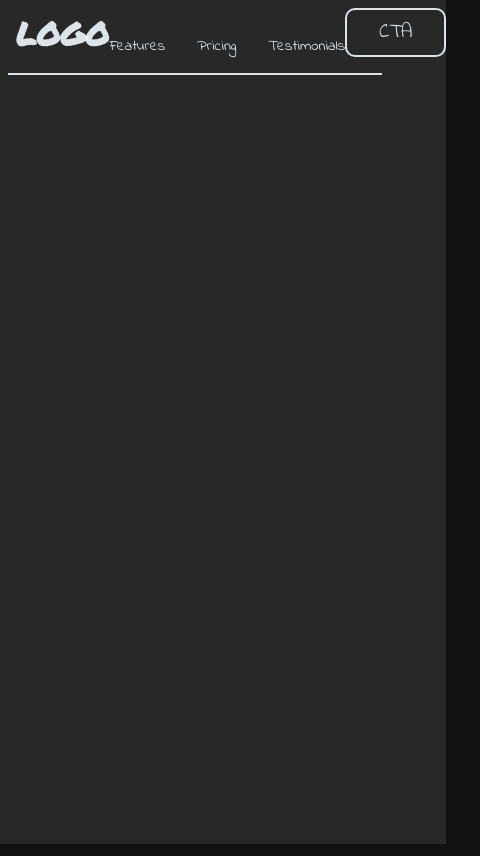
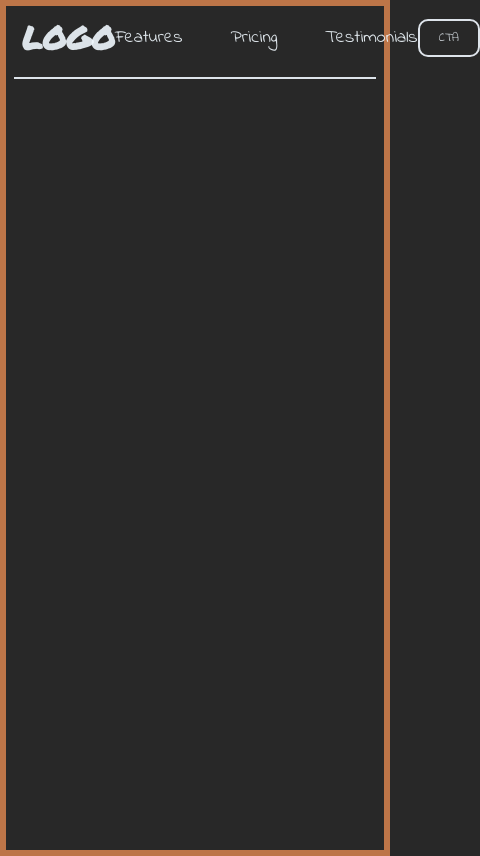
Before and after one commit to Dillonpw/Chalkboard, an Astro site: page / in a window 390 px wide. Shown: the whole page, 480 px wide, since content can reach past the window. Built offline with nearby package versions, Linux system fonts and the light colour scheme; Astro itself is replaced by a stand-in of ours.

Commit message:
flushed out header details

```diff
--- a/src/components/Header.astro
+++ b/src/components/Header.astro
@@ -14,19 +14,40 @@ import Nav from "./Nav.astro";
     justify-content: space-between;
     align-items: end;
     padding: 0 0.5rem 1rem;
-    border-bottom: 2px solid rgba(240, 248, 255, 0.903); ;
+    border-bottom: 2px solid rgba(240, 248, 255, 0.903);
   }
 
   h1 {
     margin: 0;
   }
+  h1:hover {
+    cursor: pointer;
+  }
   a {
-    font-family: Indie Flower, cursive;
+    font-family:
+      Indie Flower,
+      cursive;
     text-decoration: none;
-    padding: .5rem 2rem;
+    padding: 0.5rem 2rem;
     color: rgba(240, 248, 255, 0.903);
     font-size: 20px;
     border: 2px solid rgba(240, 248, 255, 0.903);
     border-radius: 10px;
   }
+
+  a:hover {
+    background-color: rgba(240, 248, 255, 0.903);
+    color: #111111;
+    border: 2px solid rgba(240, 248, 255, 0.903);
+  }
+
+  @media screen and (max-width: 768px) {
+    header {
+        align-items: center;
+    }
+    a {
+      font-size: 12px;
+      padding: 0.5rem 1.2rem;
+    }
+  }
 </style>
--- a/src/components/Nav.astro
+++ b/src/components/Nav.astro
@@ -22,6 +22,9 @@
     color: rgba(240, 248, 255, 0.903);
     text-decoration: none;
   }
+  a:hover {
+    text-decoration: underline;
+  }
 
   @media screen and (max-width: 768px) {
     nav {
@@ -32,13 +35,4 @@
       font-size: 18px;
     }
   }
-
-  @media screen and (max-width: 480px) {
-    nav {
-      gap: 2rem;
-    }
-    a {
-      font-size: 15px;
-    }
-  }
 </style>
--- a/src/layouts/Layout.astro
+++ b/src/layouts/Layout.astro
@@ -25,10 +25,12 @@ import "@fontsource/indie-flower";
 
 <style is:global>
   html {
+    height: 100%;
     background-color: #111111;
     opacity: 0.9;
     color: rgba(240, 248, 255, 0.903);
     margin: 0, auto;
+    border: 6px solid rgb(182, 103, 53);
   }
   h1,
   h2,
@@ -42,5 +44,4 @@ import "@fontsource/indie-flower";
     font-family: "Indie Flower", cursive;
     font-size: larger;
   }
-
 </style>
--- a/src/pages/index.astro
+++ b/src/pages/index.astro
@@ -1,6 +1,7 @@
 ---
 import Layout from "../layouts/Layout.astro";
-import Header from "../components/Header.astro";---
+import Header from "../components/Header.astro";
+---
 
 <Layout title="Welcome to Astro.">
   <main>
```
